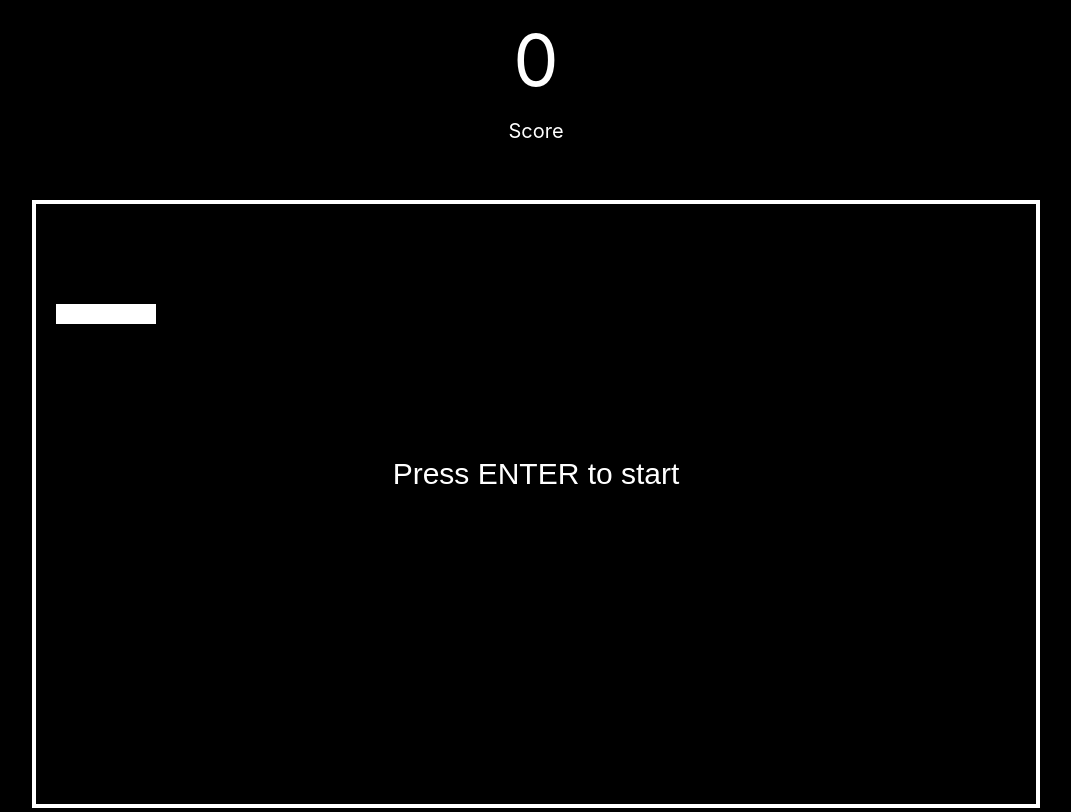
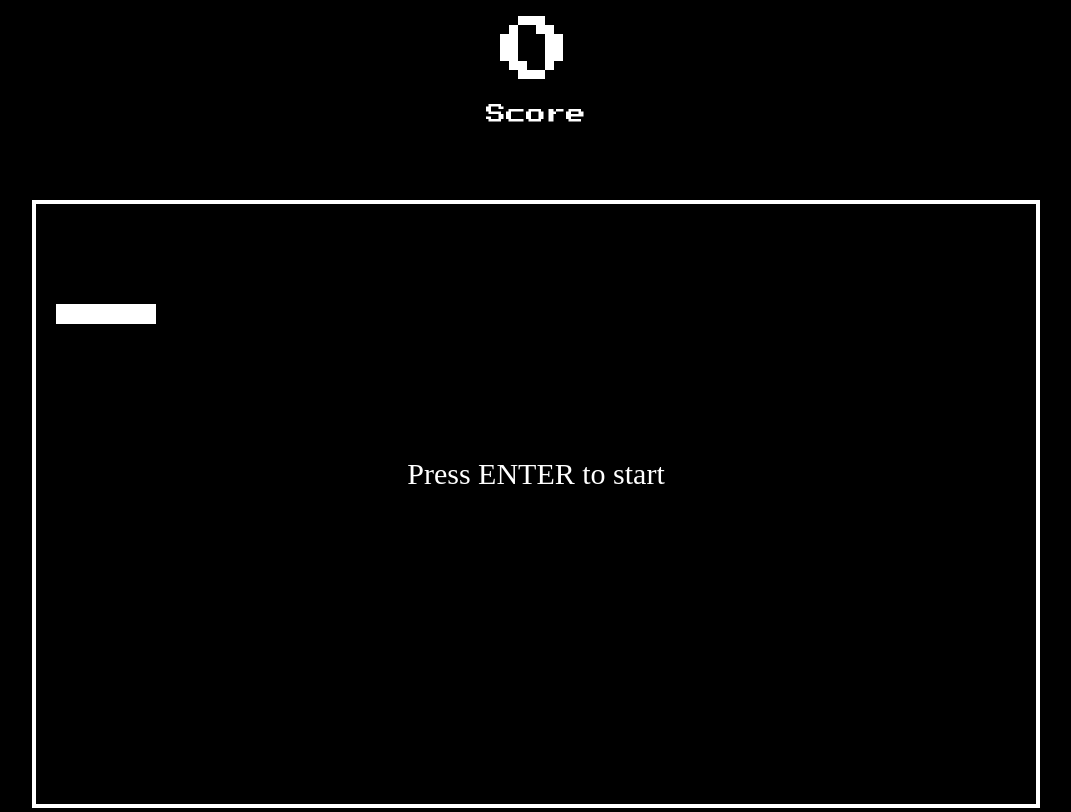
Before and after one commit to vincorreia/snake-game, a React (Create React App) app: page / in a window 1280 px wide. Shown: the whole page, without its empty margins (104-1175 px from the left). Built offline with nearby package versions, Linux system fonts and the light colour scheme; the HTML template or start-up script is replaced by a standard one.

Commit message:
Change game font

```diff
--- a/public/index.html
+++ b/public/index.html
@@ -24,8 +24,10 @@
       work correctly both with client-side routing and a non-root public URL.
       Learn how to configure a non-root public URL by running `npm run build`.
     -->
-    <title>React App</title>
-  </head>
+    <title>Snake Game</title>
+    <link rel="preconnect" href="https://fonts.googleapis.com">
+    <link rel="preconnect" href="https://fonts.gstatic.com" crossorigin>
+    <link href="https://fonts.googleapis.com/css2?family=Press+Start+2P&display=swap" rel="stylesheet">
   <body>
     <noscript>You need to enable JavaScript to run this app.</noscript>
     <div id="root"></div>
--- a/src/components/Game.css
+++ b/src/components/Game.css
@@ -1,5 +1,6 @@
 body {
     background-color: black;
+    font-family: 'Press Start 2P', cursive;
 }
 .canvas{
     background-color: black;
--- a/src/components/Start.jsx
+++ b/src/components/Start.jsx
@@ -9,7 +9,7 @@
     useEffect(() => {
         if(!isRunning){
             context.fillStyle = "white"
-            context.font = "30px Arial"
+            context.font = "30px 'Press Start 2P'"
             context.textAlign = "center"
             context.fillText(text, canvas.width/2, (canvas.height/2) - 20)
         }
```
